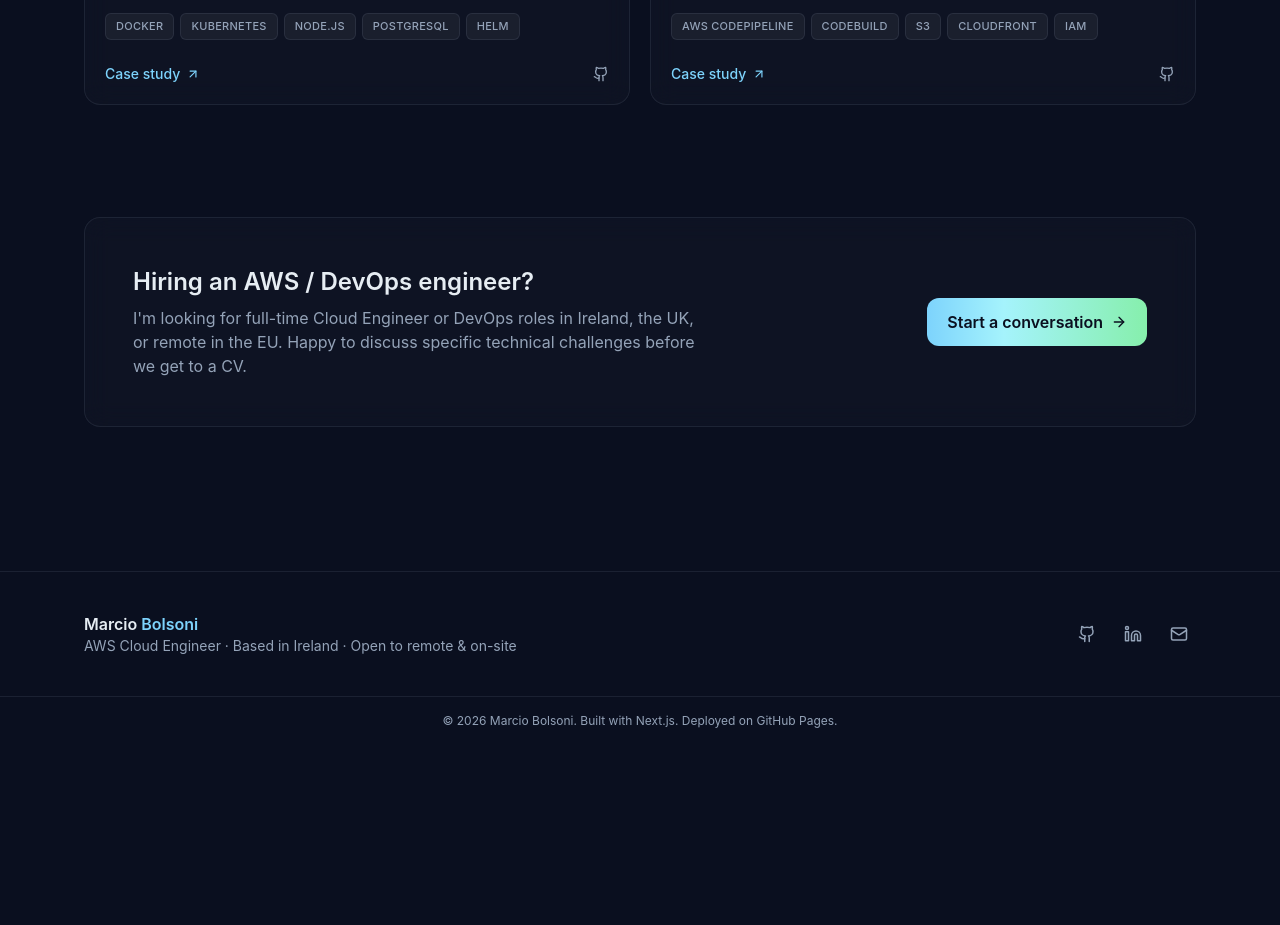
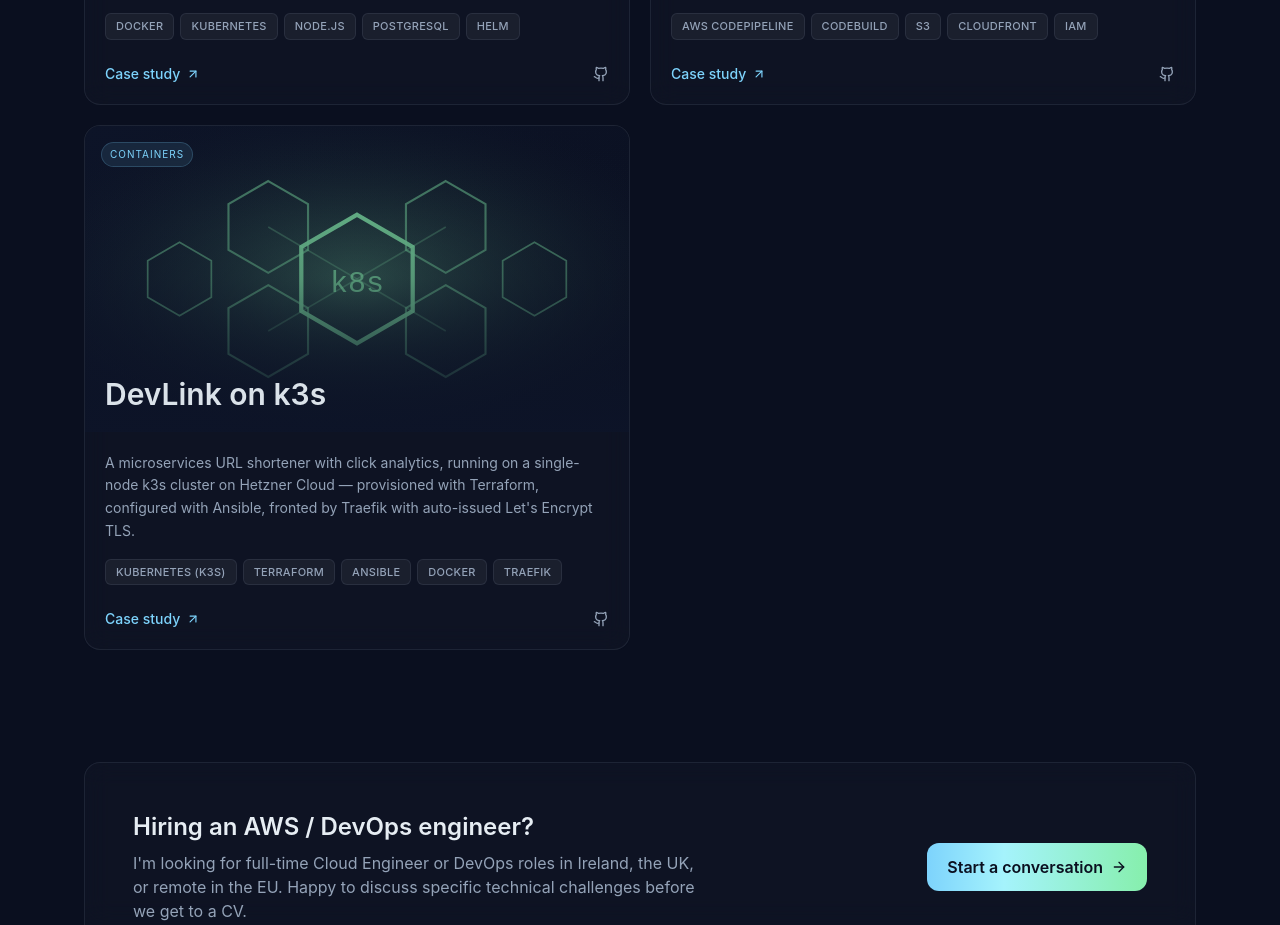
Before and after one commit to marciobolsoni/portfolio, a Next.js app: page / in a window 1280 px wide. Shown: the part 1840-2765 px from the top of the page. Before the commit the page ends 2585 px from the top, so only its background shows below. Built offline with nearby package versions, Linux system fonts and the light colour scheme.

Commit message:
Add DevLink project with detailed description and tech stack

```diff
--- a/src/data/projects.ts
+++ b/src/data/projects.ts
@@ -145,6 +145,52 @@ export const projects: Project[] = [
       "AWS-native CI/CD is verbose but excellent for compliance-heavy environments — every action lands in CloudTrail. For pure speed on a small team, GitHub Actions is usually faster to iterate on. Knowing both is the right answer.",
     diagramUrl: "/diagrams/codepipeline-s3-game.svg",
   },
+  // -------------------------------------------------------------------------
+  {
+    slug: "devlink",
+    title: "DevLink — URL Shortener & Analytics on k3s + Hetzner",
+    shortTitle: "DevLink on k3s",
+    tagline:
+      "A microservices URL shortener with click analytics, running on a single-node k3s cluster on Hetzner Cloud — provisioned with Terraform, configured with Ansible, fronted by Traefik with auto-issued Let's Encrypt TLS.",
+    category: "Containers",
+    tech: [
+      "Kubernetes (k3s)",
+      "Terraform",
+      "Ansible",
+      "Docker",
+      "Traefik",
+      "cert-manager",
+      "Node.js",
+      "Python / FastAPI",
+      "React",
+      "PostgreSQL",
+      "Redis Streams",
+      "GitHub Actions",
+      "Hetzner Cloud",
+    ],
+    repo: "https://github.com/marciobolsoni/devlink",
+    problem:
+      "Most portfolio-grade k8s demos either run a single nginx pod on minikube or burn $50/month on a managed EKS control plane. I wanted to prove I could ship a real multi-service application — with async events, persistent data and HTTPS — on a production-shaped cluster that still costs less than a cup of coffee a month.",
+    solution:
+      "A four-service URL shortener (auth, url, analytics, frontend) deployed on a single-node k3s cluster running on a low-cost Hetzner VPS. The VPS is provisioned end-to-end with Terraform using the hcloud provider; Ansible roles (base, docker, k3s) configure the host and install the cluster. Traefik (included with k3s) handles ingress and cert-manager negotiates Let's Encrypt certificates automatically. The url-service publishes click events to a Redis Stream which the Python analytics-service consumes asynchronously — keeping the redirect path fire-and-forget. GitHub Actions builds multi-stage, non-root Docker images and pushes them to Docker Hub on every merge to main.",
+    architecture: [
+      "Terraform (hcloud provider) provisions a single cpx21 VPS — `terraform apply` recreates the whole stack in ~60 seconds.",
+      "Ansible roles install Docker and k3s, then copy kubeconfig back to the workstation.",
+      "Four services run as Deployments with 2 replicas each: auth-service (Node.js + JWT), url-service (Node.js), analytics-service (Python + FastAPI), frontend (React + Vite served via Nginx).",
+      "Redis Streams decouple the click-write path from analytics aggregation — the redirect endpoint never blocks on analytics.",
+      "PostgreSQL 16 backs both auth and url services; Redis 7 doubles as event bus and analytics cache.",
+      "Traefik ingress with cert-manager + Let's Encrypt issues and renews TLS automatically.",
+      "GitHub Actions builds multi-stage, non-root images and pushes to Docker Hub on push to main.",
+    ],
+    outcomes: [
+      "Total monthly infrastructure cost ≈ €5.50 — VPS, domain and CI all in.",
+      "Rolling updates with zero downtime across 2 replicas per service.",
+      "End-to-end reproducibility — destroy the VPS, run `terraform apply` + `ansible-playbook` + `kubectl apply`, and the stack is back in under 5 minutes.",
+      "HTTPS automated via cert-manager — no manual cert renewal, ever.",
+    ],
+    whatILearned:
+      "Most of the value of 'k8s on a hyperscaler' disappears when you only need a single node — k3s on a cheap VPS gives you the same kubectl workflow at a fraction of the cost. Redis Streams is a sweet spot between 'just call the analytics service directly' and 'spin up Kafka' — it costs you one container and buys you real decoupling. And the Terraform + Ansible split (provision vs. configure) is worth the extra moving part: when something drifts, you know exactly which tool owns the fix.",
+  },
 ];
 
 export function getProjectBySlug(slug: string) {
```
